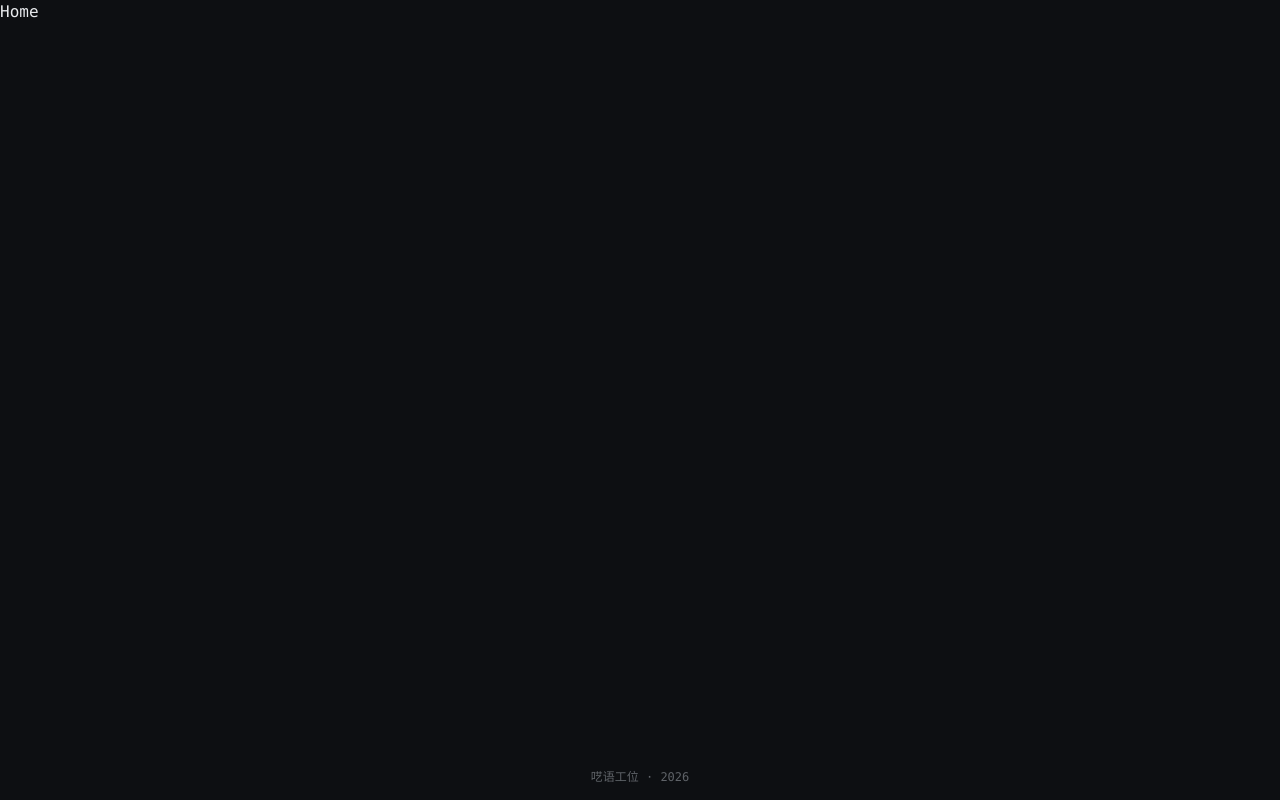
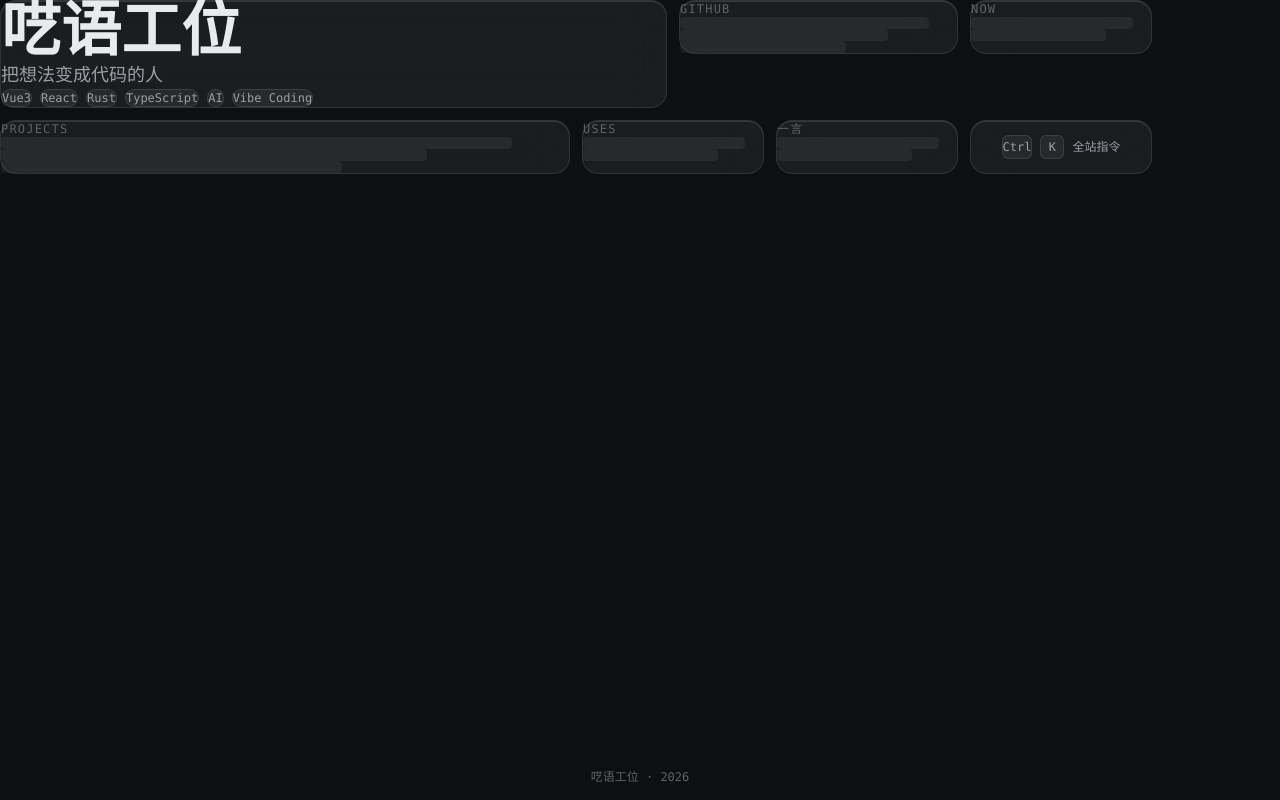
Before and after one commit to zzy-cl/home-page-react, a React (Vite) app: page / in a window 1280 px wide. Built offline with nearby package versions, Linux system fonts and the light colour scheme.

Commit message:
feat: BentoCard 原语与首页静态 Bento 布局(假数据)

```diff
--- /dev/null
+++ b/src/components/BentoCard.tsx
@@ -0,0 +1,48 @@
+import { motion } from 'motion/react'
+import type { ReactNode } from 'react'
+
+interface BentoCardProps {
+  /** 卡片左上角标题(可选) */
+  title?: string
+  /** 追加类名(布局 span 由调用方传入) */
+  className?: string
+  children: ReactNode
+}
+
+/**
+ * Bento 卡片原语:玻璃材质 + 交错入场(spec §3.2)
+ * 入场由父级 motion 容器的 staggerChildren 编排,单卡只声明 variants。
+ * hover 仅 scale(1.01),transition 只作用于 transform —— 动画红线。
+ */
+export default function BentoCard({ title, className = '', children }: BentoCardProps) {
+  return (
+    <motion.section
+      className={`glass-card p-5 transition-transform duration-200 hover:scale-[1.01] ${className}`}
+      variants={{
+        hidden: { opacity: 0, y: 12 },
+        show: { opacity: 1, y: 0 },
+      }}
+    >
+      {title && (
+        <div className="mono mb-3 text-xs tracking-widest" style={{ color: 'var(--text-2)' }}>
+          {title}
+        </div>
+      )}
+      {children}
+    </motion.section>
+  )
+}
+
+/** Bento 网格容器:统一编排交错入场(spec §4.1) */
+export function BentoGrid({ children, className = '' }: { children: ReactNode; className?: string }) {
+  return (
+    <motion.div
+      className={className}
+      initial="hidden"
+      animate="show"
+      variants={{ hidden: {}, show: { transition: { staggerChildren: 0.06 } } }}
+    >
+      {children}
+    </motion.div>
+  )
+}
--- /dev/null
+++ b/src/components/Kbd.tsx
@@ -0,0 +1,17 @@
+import type { ReactNode } from 'react'
+
+/** 键帽样式(Cmd+K 提示等) */
+export default function Kbd({ children }: { children: ReactNode }) {
+  return (
+    <kbd
+      className="mono inline-flex h-6 min-w-6 items-center justify-center rounded-[6px] px-1.5 text-xs"
+      style={{
+        background: 'var(--glass-bg)',
+        border: '1px solid var(--glass-border)',
+        color: 'var(--text-1)',
+      }}
+    >
+      {children}
+    </kbd>
+  )
+}
--- a/src/pages/Home.tsx
+++ b/src/pages/Home.tsx
@@ -1,5 +1,83 @@
+import BentoCard, { BentoGrid } from '@/components/BentoCard'
+import Kbd from '@/components/Kbd'
+import { site } from '@/content/site'
+
+/** 占位块:Task 6/8 接真数据后移除 */
+function Placeholder({ lines = 2 }: { lines?: number }) {
+  return (
+    <div className="space-y-2">
+      {Array.from({ length: lines }).map((_, i) => (
+        <div
+          key={i}
+          className="h-3 rounded-[4px]"
+          style={{ background: 'var(--glass-bg)', width: `${90 - i * 15}%` }}
+        />
+      ))}
+    </div>
+  )
+}
+
 function Home() {
-  return <div className="p-8 mono">Home</div>
+  return (
+    <BentoGrid className="mx-auto grid max-w-6xl grid-cols-1 gap-[var(--gap-grid)] p-4 md:grid-cols-2 lg:grid-cols-12 lg:pt-[8vh]">
+      {/* Hero: col-span-7 row-span-2 */}
+      <BentoCard className="flex flex-col justify-center md:col-span-2 lg:col-span-7 lg:row-span-2">
+        <h1 className="text-5xl font-bold lg:text-6xl">{site.name}</h1>
+        <p className="mt-4 text-lg" style={{ color: 'var(--text-1)' }}>
+          {site.tagline}
+        </p>
+        <div className="mt-6 flex flex-wrap gap-2">
+          {site.keywords.map((k) => (
+            <span
+              key={k}
+              className="mono rounded-full px-3 py-1 text-xs"
+              style={{
+                background: 'var(--glass-bg)',
+                border: '1px solid var(--glass-border)',
+                color: 'var(--text-1)',
+              }}
+            >
+              {k}
+            </span>
+          ))}
+        </div>
+      </BentoCard>
+
+      {/* GitHub 热力图: col-span-3 */}
+      <BentoCard title="GITHUB" className="lg:col-span-3">
+        <Placeholder lines={3} />
+      </BentoCard>
+
+      {/* /now 摘要: col-span-2 */}
+      <BentoCard title="NOW" className="lg:col-span-2">
+        <Placeholder lines={2} />
+      </BentoCard>
+
+      {/* 精选项目: col-span-6 */}
+      <BentoCard title="PROJECTS" className="lg:col-span-6">
+        <Placeholder lines={3} />
+      </BentoCard>
+
+      {/* /uses 摘要: col-span-2 */}
+      <BentoCard title="USES" className="lg:col-span-2">
+        <Placeholder lines={2} />
+      </BentoCard>
+
+      {/* 一言: col-span-2 */}
+      <BentoCard title="一言" className="lg:col-span-2">
+        <Placeholder lines={2} />
+      </BentoCard>
+
+      {/* Cmd+K 提示: col-span-2 */}
+      <BentoCard className="flex items-center justify-center lg:col-span-2">
+        <div className="flex items-center gap-2" style={{ color: 'var(--text-1)' }}>
+          <Kbd>Ctrl</Kbd>
+          <Kbd>K</Kbd>
+          <span className="mono text-xs">全站指令</span>
+        </div>
+      </BentoCard>
+    </BentoGrid>
+  )
 }
 
 export default Home
```
